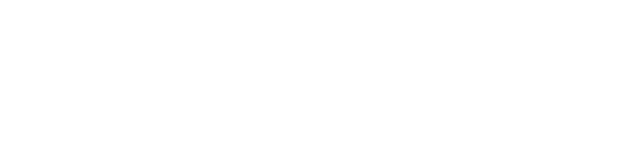
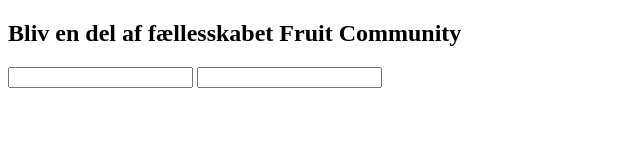
Before and after one commit to CasperRA/Frugter, a plain HTML site: page index.html in a window 1280 px wide. Shown: the whole page, without its empty margins (0-640 px from the left). Drawn offline with Linux system fonts and the light colour scheme.

Commit message:
Update index.html

```diff
--- a/index.html
+++ b/index.html
@@ -7,6 +7,17 @@
     <link rel="stylesheet" href="style.css">
 </head>
 <body>
+    <header>
 
+    </header>
+    <section>
+        <h1>Bliv en del af fællesskabet <b> Fruit Community </b></h1>
+    </section>
+    <section>
+        <form action="">
+            <input type="text">
+            <input type="text">
+        </form>
+    </section>
 </body>
 </html>
```
